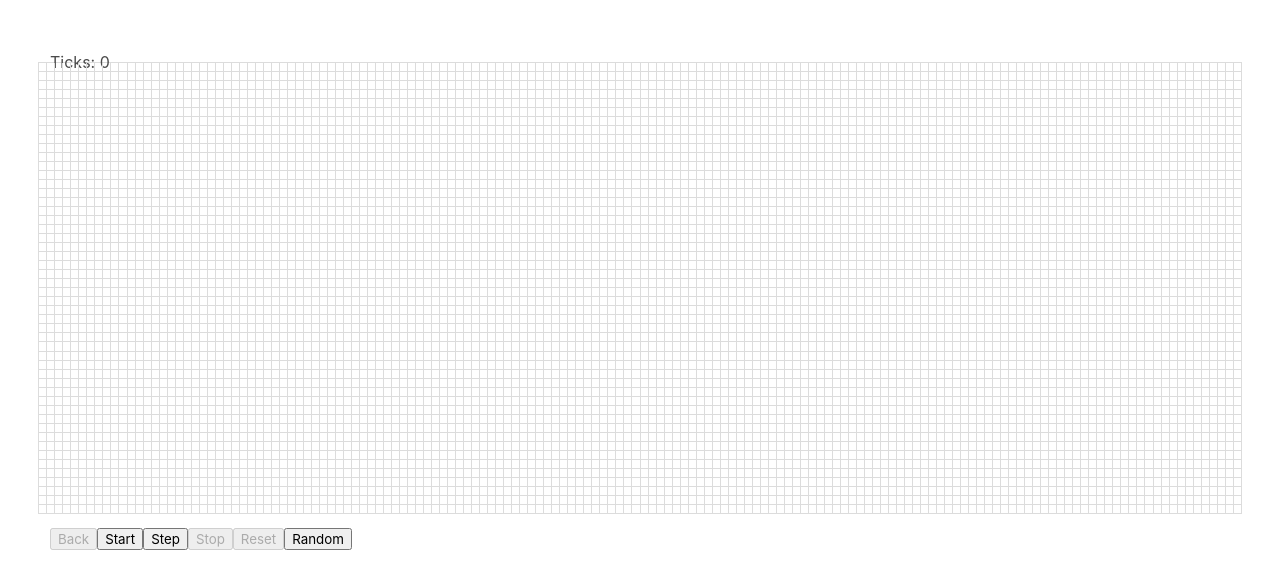
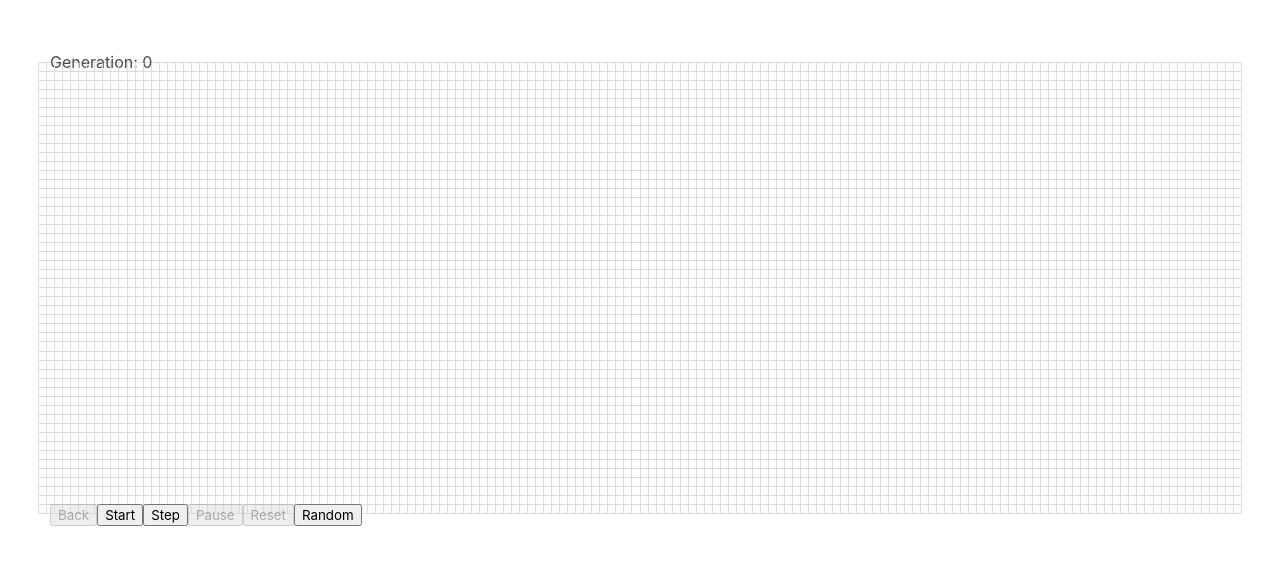
Before and after one commit to amleb/vue-gol, a Vue app: page / in a window 1280 px wide. Shown: the top 588 px of the page. Built offline with nearby package versions, Linux system fonts and the light colour scheme.

Commit message:
Code refactoring

```diff
--- a/src/components/board.vue
+++ b/src/components/board.vue
@@ -1,11 +1,8 @@
 <template>
     <div>
-        <p>
-            <span>Ticks: {{ ticks }}</span>
-        </p>
         <div id="board">
             <div class="columns">
-                <div v-for="(c, x) in cells" class="column" v-bind:key="x">
+                <div v-for="(c, x) in generation" class="column" v-bind:key="x">
                     <cell-component v-for="(properties, y) in c"
                                     :properties="properties"
                                     :x="x"
@@ -25,8 +22,7 @@ export default {
   id: 'board',
   components: {CellComponent},
   computed: mapState({
-    cells: state => state.board.cells,
-    ticks: state => state.board.ticks
+    generation: state => state.board.generation
   })
 }
 </script>
--- /dev/null
+++ b/src/components/buttons.vue
@@ -0,0 +1,71 @@
+<template>
+    <div>
+        <button v-on:click="undo()" :disabled="backDisabled">Back</button>
+        <button v-on:click="play()" :disabled="playDisabled">Start</button>
+        <button v-on:click="step()" :disabled="stepDisabled">Step</button>
+        <button v-on:click="pause()" :disabled="stopDisabled">Pause</button>
+        <button v-on:click="reset(false)" :disabled="resetDisabled">Reset</button>
+        <button v-on:click="reset(true)" :disabled="randomDisabled">Random</button>
+    </div>
+</template>
+
+<script>
+import { mapState } from 'vuex'
+
+export default {
+  id: 'buttons',
+  data () {
+    return {
+      playDisabled: true,
+      stepDisabled: true,
+      stopDisabled: true,
+      resetDisabled: true,
+      randomDisabled: true
+    }
+  },
+  computed: mapState({
+    backDisabled (state) {
+      return state.board.history.length === 0
+    }
+  }),
+  created () {
+    this.reset()
+  },
+  methods: {
+    play () {
+      this.interval = setInterval(() => this.$store.commit('board/tick'), 200)
+      this.playDisabled = true
+      this.stepDisabled = false
+      this.stopDisabled = false
+      this.randomDisabled = true
+    },
+
+    step () {
+      clearInterval(this.interval)
+      this.$store.commit('board/tick')
+      this.playDisabled = false
+      this.stopDisabled = true
+      this.resetDisabled = false
+      this.randomDisabled = false
+    },
+
+    pause () {
+      clearInterval(this.interval)
+      this.playDisabled = false
+      this.stopDisabled = true
+      this.resetDisabled = false
+    },
+
+    reset (randomize) {
+      this.$store.commit('board/createCells', {columnsNumber: 150, rowsNumber: 50, randomize})
+      this.playDisabled = false
+      this.stepDisabled = false
+      this.randomDisabled = false
+    },
+
+    undo () {
+      this.$store.commit('board/undo')
+    }
+  }
+}
+</script>
--- a/src/components/cell.vue
+++ b/src/components/cell.vue
@@ -12,12 +12,9 @@ export default {
   props: ['properties', 'x', 'y'],
   computed: mapState({
     isAlive (state) {
-      return state.board.cells[this.x][this.y]
+      return state.board.generation[this.x][this.y]
     }
   }),
-  // updated () {
-  //   console.log(this.x + ', ' + this.y)
-  // },
   methods: mapMutations('board', [
     'toggleCell'
   ])
--- /dev/null
+++ b/src/components/stats.vue
@@ -0,0 +1,18 @@
+<template>
+    <div>
+        <p>
+            <span>Generation: {{ ticks }}</span>
+        </p>
+    </div>
+</template>
+
+<script>
+import {mapState} from 'vuex'
+
+export default {
+  id: 'stats',
+  computed: mapState({
+    ticks: state => state.board.ticks
+  })
+}
+</script>
--- a/src/pages/Index.vue
+++ b/src/pages/Index.vue
@@ -1,74 +1,20 @@
 <template>
   <div id="board-container">
+    <stats-component></stats-component>
     <board-component></board-component>
-    <br/>
-    <button v-on:click="undo()" :disabled="backDisabled">Back</button>
-    <button v-on:click="play()" :disabled="playDisabled">Start</button>
-    <button v-on:click="step()" :disabled="stepDisabled">Step</button>
-    <button v-on:click="stop()" :disabled="stopDisabled">Stop</button>
-    <button v-on:click="reset(false)" :disabled="resetDisabled">Reset</button>
-    <button v-on:click="reset(true)" :disabled="randomDisabled">Random</button>
+    <buttons-component ref="buttons"></buttons-component>
   </div>
 </template>
 
 <script>
 import BoardComponent from '../components/board'
-import { mapState } from 'vuex'
+import ButtonsComponent from '../components/buttons'
+import StatsComponent from '../components/stats'
 
 export default {
-  components: {BoardComponent},
-  data () {
-    return {
-      playDisabled: true,
-      stepDisabled: true,
-      stopDisabled: true,
-      resetDisabled: true,
-      randomDisabled: true
-    }
-  },
-  computed: mapState({
-    backDisabled (state) {
-      return state.board.history.length === 0
-    }
-  }),
-  created () {
-    this.reset()
-  },
-  methods: {
-    play () {
-      this.interval = setInterval(() => this.$store.commit('board/tick'), 200)
-      this.playDisabled = true
-      this.stepDisabled = false
-      this.stopDisabled = false
-      this.randomDisabled = true
-    },
-
-    step () {
-      clearInterval(this.interval)
-      this.$store.commit('board/tick')
-      this.playDisabled = false
-      this.stopDisabled = true
-      this.resetDisabled = false
-      this.randomDisabled = false
-    },
-
-    stop () {
-      clearInterval(this.interval)
-      this.playDisabled = false
-      this.stopDisabled = true
-      this.resetDisabled = false
-    },
-
-    reset (randomize) {
-      this.$store.commit('board/createCells', {columnsNumber: 150, rowsNumber: 50, randomize})
-      this.playDisabled = false
-      this.stepDisabled = false
-      this.randomDisabled = false
-    },
-
-    undo () {
-      this.$store.commit('board/undo')
-    }
+  components: {BoardComponent, ButtonsComponent, StatsComponent},
+  mounted () {
+    this.$refs.buttons.reset()
   }
 }
 </script>
--- a/src/store/modules/board.js
+++ b/src/store/modules/board.js
@@ -2,7 +2,7 @@ const HISTORY_LENGTH = 5
 
 const state = {
   ticks: 0,
-  cells: [],
+  generation: [],
   history: [],
   prevGen: []
 }
@@ -24,13 +24,13 @@ const mutations = {
       }
     }
 
-    state.cells = cells
+    state.generation = cells
     state.prevGen = []
     state.ticks = 0
   },
 
   tick (state) {
-    const currentGen = state.cells
+    const currentGen = state.generation
     const columnsNumber = currentGen.length
     const rowsNumber = currentGen[0].length
 
@@ -94,17 +94,17 @@ const mutations = {
     }
 
     state.ticks += 1
-    state.cells = cells
+    state.generation = cells
   },
 
   toggleCell (state, payload) {
-    let cells = state.cells.slice(0)
-    state.cells[payload.x][payload.y] = {isAlive: !state.cells[payload.x][payload.y].isAlive}
-    state.cells = cells
+    let cells = state.generation.slice(0)
+    state.generation[payload.x][payload.y] = {isAlive: !state.generation[payload.x][payload.y].isAlive}
+    state.generation = cells
   },
 
   undo (state) {
-    const currentCells = state.cells
+    const currentCells = state.generation
     const columnsNumber = currentCells.length
     const changedCells = state.history.pop()
     let cells = currentCells.slice(0)
@@ -116,7 +116,7 @@ const mutations = {
     }
 
     state.ticks -= 1
-    state.cells = cells
+    state.generation = cells
   }
 }
 
```
